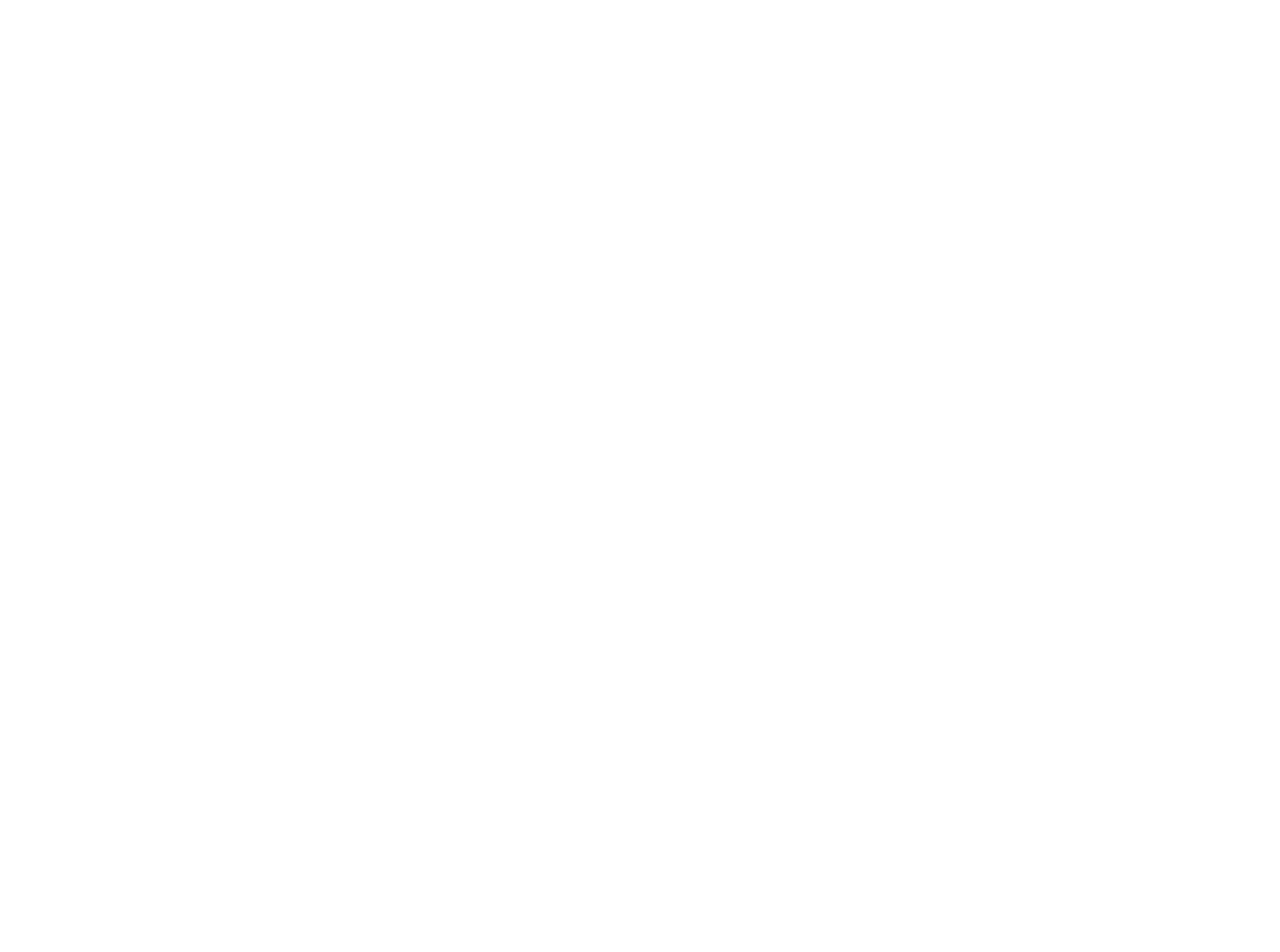
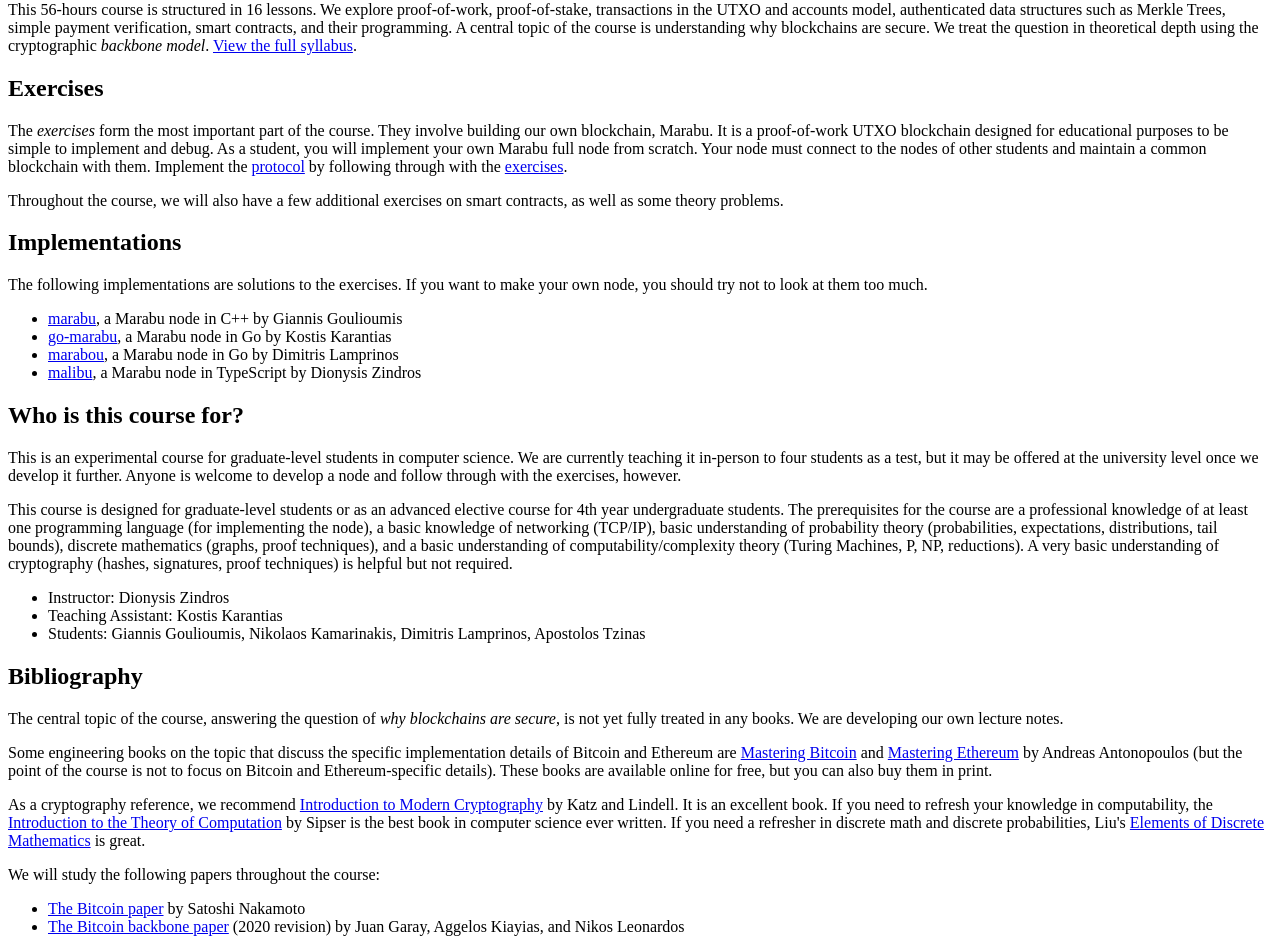
Before and after one commit to starwolf0320/-nextjs-marabu-course1, a Next.js app: page / in a window 1280 px wide. Shown: the part 200-1152 px from the top of the page. Before the commit the page ends 800 px from the top, so only its background shows below. Built offline with nearby package versions, Linux system fonts and the light colour scheme.

Commit message:
Fill homepage with info

```diff
--- a/pages/index.js
+++ b/pages/index.js
@@ -5,17 +5,104 @@
     <div className="container">
       <main>
         <h1 className="title">
-          A Blockchain Course
+          Blockchain Foundations: A Blockchain Course
         </h1>
 
         <p className="description">
-          Review the <Link href='docs/syllabus'><a>syllabus</a></Link>
+          This graduate-level course teaches you about blockchain foundations. The course focuses on the first principles
+          and foundations behind blockchains with the aim of understanding how and why blockchain technology works and is
+          secure. We do not focus on Bitcoin or Ethereum engineering peculiarities, but we explore the general concepts
+          of the blockchain field. However, the course is heavy on both engineering (writing code) and theory.
+        </p>
+
+        <h2>Sylalbus</h2>
+        <p>
+          This 56-hours course is structured in 16 lessons. We explore proof-of-work, proof-of-stake, transactions in
+          the UTXO and accounts model, authenticated data structures such as Merkle Trees, simple payment verification,
+          smart contracts, and their programming. A central topic of the course is understanding why blockchains are secure.
+          We treat the question in theoretical depth using the cryptographic <em>backbone model</em>. <Link href='docs/syllabus'><a>View the full syllabus</a></Link>.
+        </p>
+
+        <h2>Exercises</h2>
+        <p>
+          The <em>exercises</em> form the most important part of the course. They involve building our own blockchain, Marabu. It is a
+          proof-of-work UTXO blockchain designed for educational purposes to be simple to implement and debug. As
+          a student, you will implement your own Marabu full node from scratch. Your node must connect to the nodes
+          of other students and maintain a common blockchain with them.
+          Implement the <Link href='docs/protocol'><a>protocol</a></Link> by
+          following through with the <Link href='docs/exercises'><a>exercises</a></Link>.
         </p>
 
         <p>
-          Implement the <Link href='docs/protocol'><a>protocol</a></Link> by
-          following through with the <Link href='docs/exercises'><a>exercises</a></Link>.
+          Throughout the course, we will also have a few additional exercises on smart contracts, as well as some theory problems.
         </p>
+
+        <h2>Implementations</h2>
+        <p>
+          The following implementations are solutions to the exercises. If you want to make your own node, you should try not to look at them too much.
+
+          <ul>
+            <li><a href='https://github.com/loukoum/marabu'>marabu</a>, a Marabu node in C++ by Giannis Goulioumis</li>
+            <li><a href='https://gogs.decrypto.org/gtklocker/go-marabu'>go-marabu</a>, a Marabu node in Go by Kostis Karantias</li>
+            <li><a href='https://github.com/pkakelas/marabou-client'>marabou</a>, a Marabu node in Go by Dimitris Lamprinos</li>
+            <li><a href='https://github.com/dionyziz/marabu'>malibu</a>, a Marabu node in TypeScript by Dionysis Zindros</li>
+          </ul>
+        </p>
+
+        <h2>Who is this course for?</h2>
+
+        <p>
+          This is an experimental course for graduate-level students in computer science. We are currently teaching it in-person to
+          four students as a test, but it may be offered at the university level once we develop it further. Anyone is welcome to
+          develop a node and follow through with the exercises, however.
+        </p>
+
+        <p>
+          This course is designed for graduate-level students or as an advanced elective course for 4th year undergraduate students.
+          The prerequisites for the course are a professional knowledge of at least one programming language (for implementing the node),
+          a basic knowledge of networking (TCP/IP), basic understanding of probability theory (probabilities, expectations, distributions,
+          tail bounds), discrete mathematics (graphs, proof techniques), and
+          a basic understanding of computability/complexity theory (Turing Machines, P, NP, reductions). A very basic understanding of
+          cryptography (hashes, signatures, proof techniques) is helpful but not required.
+        </p>
+
+        <ul>
+          <li>Instructor: Dionysis Zindros</li>
+          <li>Teaching Assistant: Kostis Karantias</li>
+          <li>Students: Giannis Goulioumis, Nikolaos Kamarinakis, Dimitris Lamprinos, Apostolos Tzinas</li>
+        </ul>
+
+        <h2>Bibliography</h2>
+
+        <p>
+          The central topic of the course, answering the question of <em>why blockchains are secure</em>, is not yet fully treated in any books.
+          We are developing our own lecture notes.
+        </p>
+
+        <p>
+          Some engineering books on the topic that discuss the specific implementation details of Bitcoin and Ethereum are <a href='https://github.com/bitcoinbook/bitcoinbook'>Mastering Bitcoin</a> and <a href='https://github.com/ethereumbook/ethereumbook'>Mastering Ethereum</a> by Andreas Antonopoulos (but
+          the point of the course is not to focus on Bitcoin and Ethereum-specific details). These books are available online
+          for free, but you can also buy them in print.
+        </p>
+
+        <p>
+          As a cryptography reference, we recommend <a href='https://eclass.uniwa.gr/modules/document/file.php/CSCYB105/Reading%20Material/%5BJonathan_Katz%2C_Yehuda_Lindell%5D_Introduction_to_Mo%282nd%29.pdf'>Introduction to Modern Cryptography</a> by Katz and Lindell.
+          It is an excellent book.
+          If you need to refresh your knowledge in computability,
+          the <a href='http://fuuu.be/polytech/INFOF408/Introduction-To-The-Theory-Of-Computation-Michael-Sipser.pdf'>Introduction to the Theory of Computation</a> by Sipser
+          is the best book in computer science ever written.
+          If you need a refresher in discrete math and discrete probabilities,
+          Liu's <a href='https://www.amazon.com/Elements-Discrete-Mathematics-C-Liu/dp/0071005447'>Elements of Discrete Mathematics</a> is great.
+        </p>
+
+        <p>
+          We will study the following papers throughout the course:
+        </p>
+
+        <ul>
+          <li><a href='https://bitcoin.org/bitcoin.pdf'>The Bitcoin paper</a> by Satoshi Nakamoto</li>
+          <li><a href='https://eprint.iacr.org/2014/765.pdf'>The Bitcoin backbone paper</a> (2020 revision) by Juan Garay, Aggelos Kiayias, and Nikos Leonardos</li>
+        </ul>
       </main>
 
       <footer>
```
